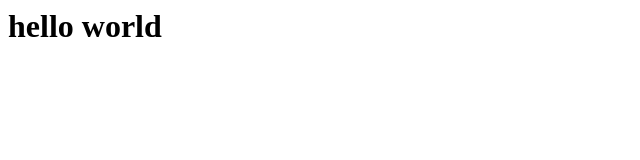
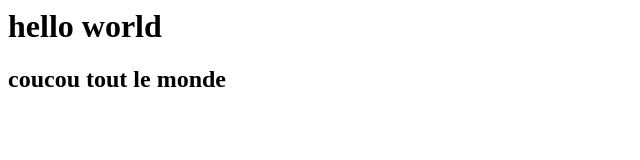
Before and after one commit to TeddyDesch/test, a plain HTML site: page index.html in a window 1280 px wide. Shown: the whole page, without its empty margins (0-640 px from the left). Drawn offline with Linux system fonts and the light colour scheme.

Commit message:
modif html et ajout css

```diff
--- a/index.html
+++ b/index.html
@@ -1 +1,2 @@
 <h1>hello world</h1>
+<h2>coucou tout le monde</h2>
--- /dev/null
+++ b/style.css
@@ -0,0 +1 @@
+youpi
```
